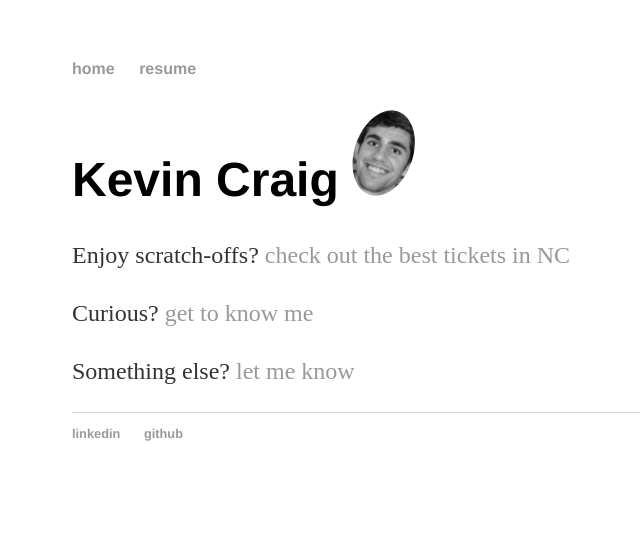
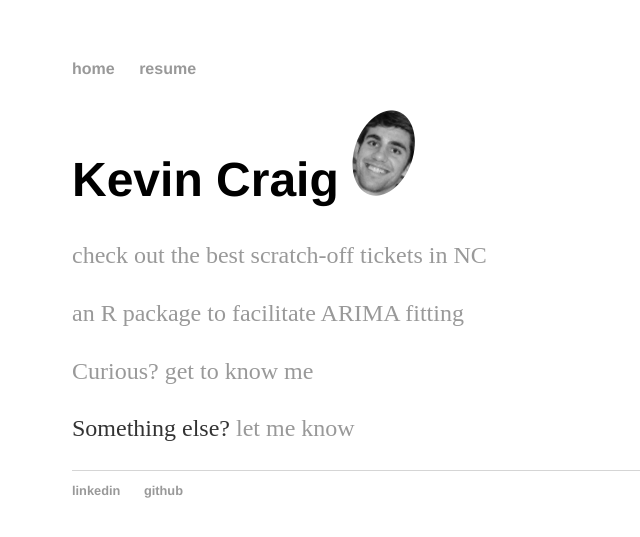
Before and after one commit to kevcraig/kevcriag.github.io, a Jekyll site: the page built from index.html, in a window 1280 px wide. Shown: the top 537 px of the page, without its empty margins (120-760 px from the left). Built offline with Jekyll 4.4.1, drawn with Linux system fonts in a browser that asks for light colours.

Commit message:
Update index.html

```diff
--- a/index.html
+++ b/index.html
@@ -4,7 +4,8 @@ title: Kevin Craig
 ---
 <div class="blurb">
 	<h1>Kevin Craig <img src="head.png" alt="hi" class="inline"/> </h1>
-	<p>Enjoy scratch-offs? <a href="/ScratcherStatsNC">check out the best tickets in NC</a></p>
+	<p><a href="/ScratcherStatsNC">check out the best scratch-off tickets in NC</a></p>
+	<p><a href = 'https://github.com/kevcraig/aRima.helper'>an R package to facilitate ARIMA fitting
 	<p>Curious? <a href="/about">get to know me</a></p>
 	<p>Something else? <a href="mailto:kacraig@ncsu.edu">let me know</a></p>
 </div><!-- /.blurb -->
```
